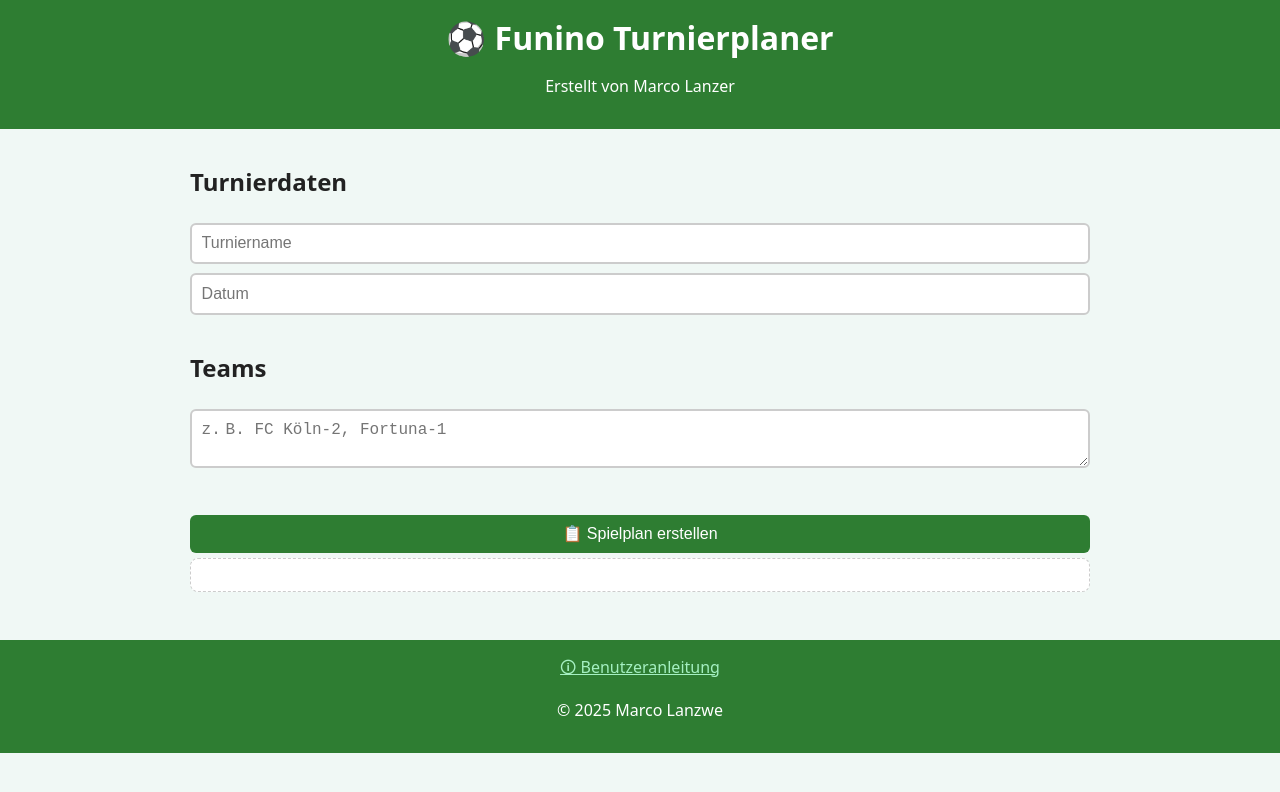
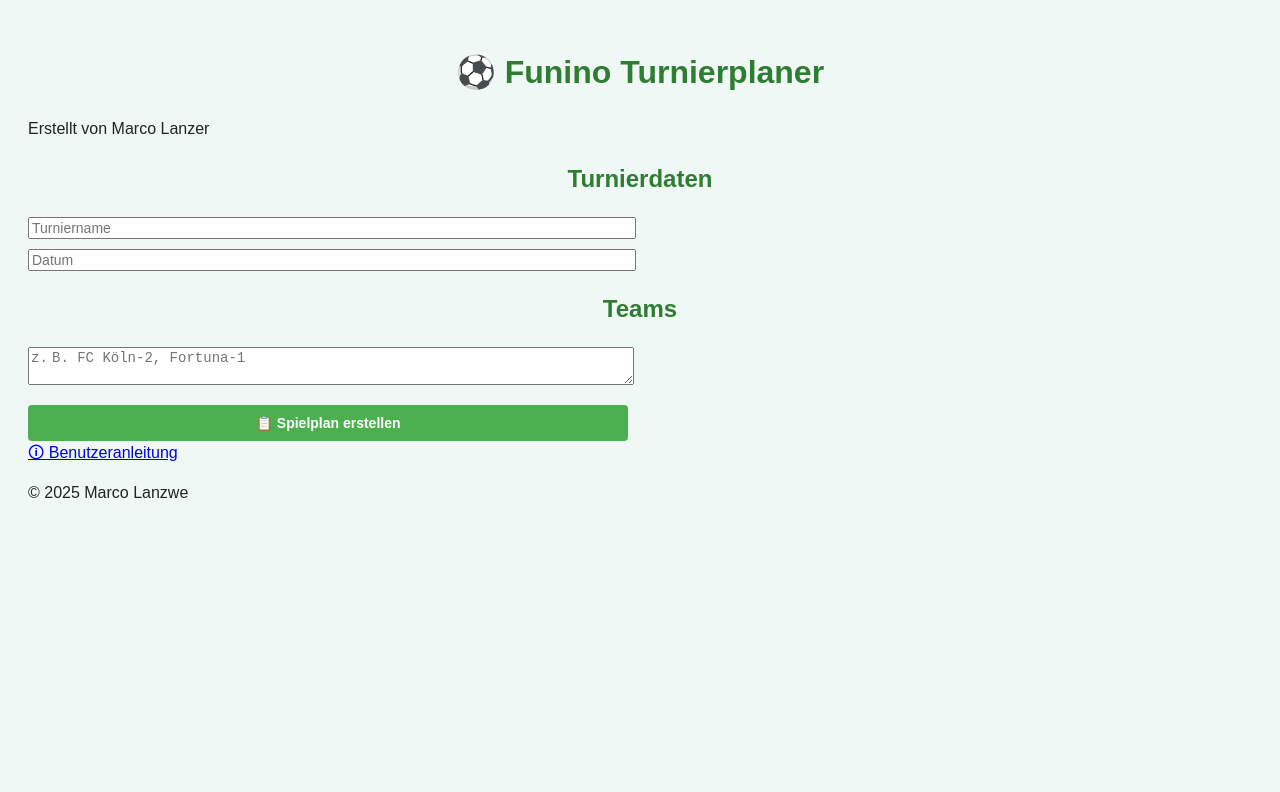
Before and after one commit to Lanzer-Power/Funino-Manager, a plain HTML site: page index.html in a window 1280 px wide. Drawn offline with Linux system fonts and the light colour scheme.

Commit message:
Update styles.css

```diff
--- a/styles.css
+++ b/styles.css
@@ -1,69 +1,143 @@
+/* 🌿 Basislayout */
 body {
-  font-family: system-ui, sans-serif;
-  margin: 0;
-  padding: 0;
-  background-color: #f0f8f5;
+  font-family: sans-serif;
+  background: #f0f8f5;
+  padding: 20px;
   color: #222;
+  line-height: 1.5;
 }
 
-header, footer {
-  background-color: #2e7d32;
-  color: white;
-  padding: 1rem;
+h1, h2 {
   text-align: center;
+  color: #2e7d32;
+  margin-top: 20px;
 }
 
-h1 {
-  margin: 0;
-  font-size: 2em;
+label,
+input,
+select,
+textarea,
+button {
+  display: block;
+  width: 100%;
+  max-width: 600px;
+  margin-top: 10px;
+  font-size: 14px;
 }
 
-main {
-  padding: 1rem;
-  max-width: 900px;
-  margin: auto;
+textarea {
+  resize: vertical;
 }
 
-section {
-  margin-bottom: 2rem;
-}
-
-input, textarea, button {
-  font-size: 1rem;
-  padding: 0.6rem;
-  margin: 0.3rem 0;
-  width: 100%;
-  box-sizing: border-box;
-  border: 2px solid #ccc;
-  border-radius: 6px;
+input[type="checkbox"] {
+  width: auto;
+  display: inline-block;
+  margin-right: 8px;
 }
 
 button {
-  background-color: #2e7d32;
+  margin-top: 20px;
+  padding: 10px;
+  font-weight: bold;
+  background: #4caf50;
   color: white;
   border: none;
   cursor: pointer;
-  transition: background-color 0.3s ease;
+  border-radius: 4px;
+  transition: background 0.3s ease;
 }
 
 button:hover {
-  background-color: #1b5e20;
+  background: #388e3c;
 }
 
-#spielplan {
-  background-color: white;
-  padding: 1rem;
-  border: 1px dashed #ccc;
-  border-radius: 8px;
+/* 📋 Tabellen */
+#spielplan table,
+#statistik table {
+  border-collapse: collapse;
+  margin: 30px auto 20px;
+  width: 100%;
+  max-width: 900px;
 }
 
-footer a {
-  color: #a5f0c2;
-  text-decoration: underline;
+#spielplan th,
+#spielplan td,
+#statistik th,
+#statistik td {
+  border: 1px solid #ccc;
+  padding: 6px 10px;
+  text-align: center;
+  font-size: 14px;
 }
 
+#spielplan th {
+  background: #c8e6c9;
+}
+
+#statistik th {
+  background: #ffe082;
+}
+
+/* 🎨 Abwechselnd graue Zeilen im Spielplan */
+#spielplan tr:nth-child(even) td {
+  background: #f9f9f9;
+}
+
+/* 🧢 Turnierlogo & Titel */
+#logoVorschau img,
+#kopfbereich img {
+  max-height: 80px;
+  margin-top: 10px;
+}
+
+#kopfbereich h2 {
+  margin-bottom: 0;
+  color: #1b5e20;
+}
+
+/* 🖨️ Druckversion */
 @media print {
-  header, footer, button {
-    display: none;
+  body {
+    background: white;
+    color: black;
+  }
+
+  form,
+  button,
+  #logoVorschau {
+    display: none !important;
+  }
+
+  #kopfbereich {
+    text-align: center;
+    margin-bottom: 20px;
+  }
+
+  #kopfbereich img {
+    max-height: 80px;
+  }
+
+  table {
+    width: 100%;
+    font-size: 12pt;
+    border: 1px solid #000;
+  }
+
+  th, td {
+    border: 1px solid #000;
+    padding: 6px;
+  }
+
+  h1, h2 {
+    color: black;
+    text-align: center;
+  }
+
+  hr {
+    page-break-after: always;
+  }
+
+  div[style*="page-break-before"] {
+    page-break-before: always;
   }
 }
```
